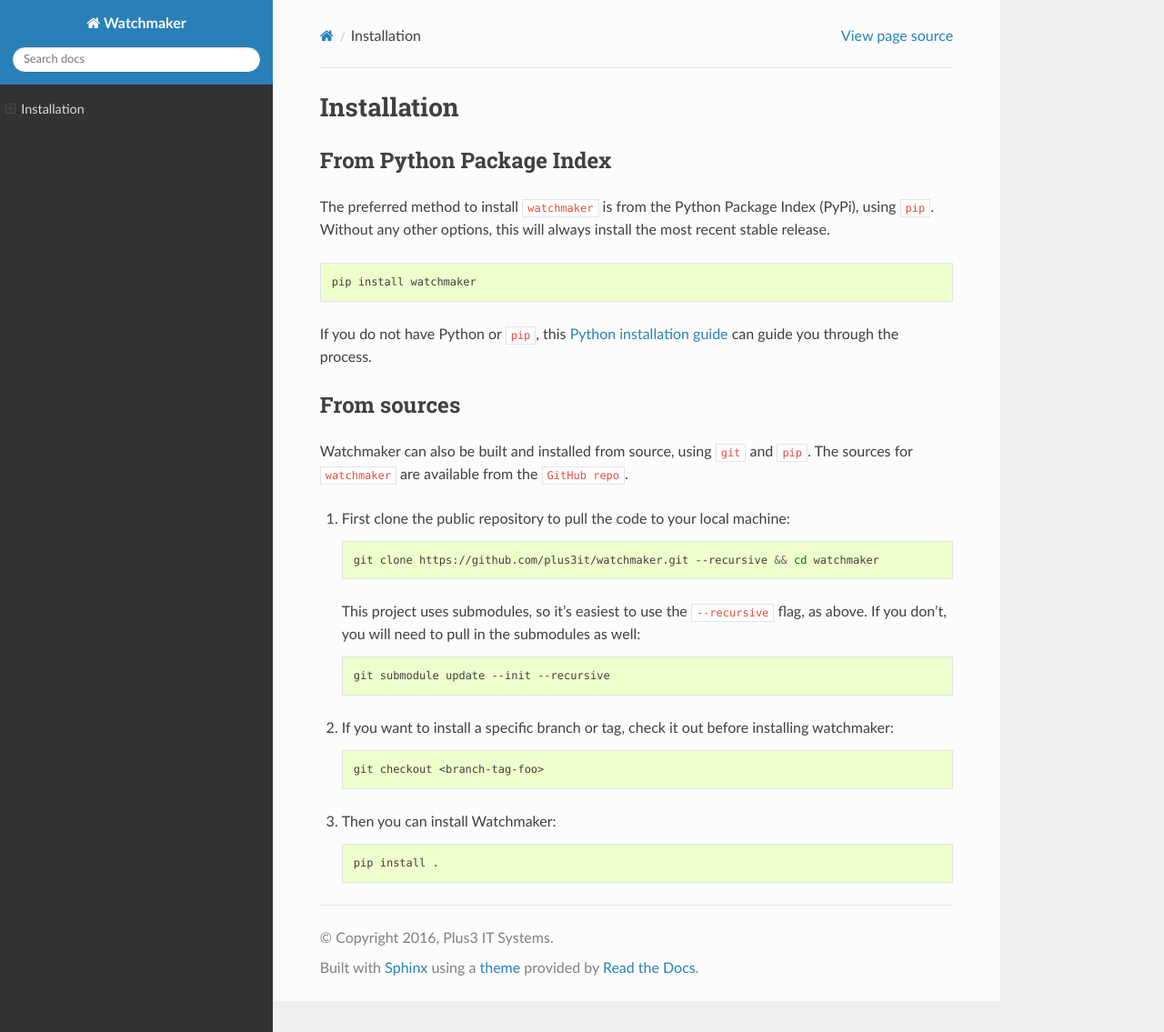
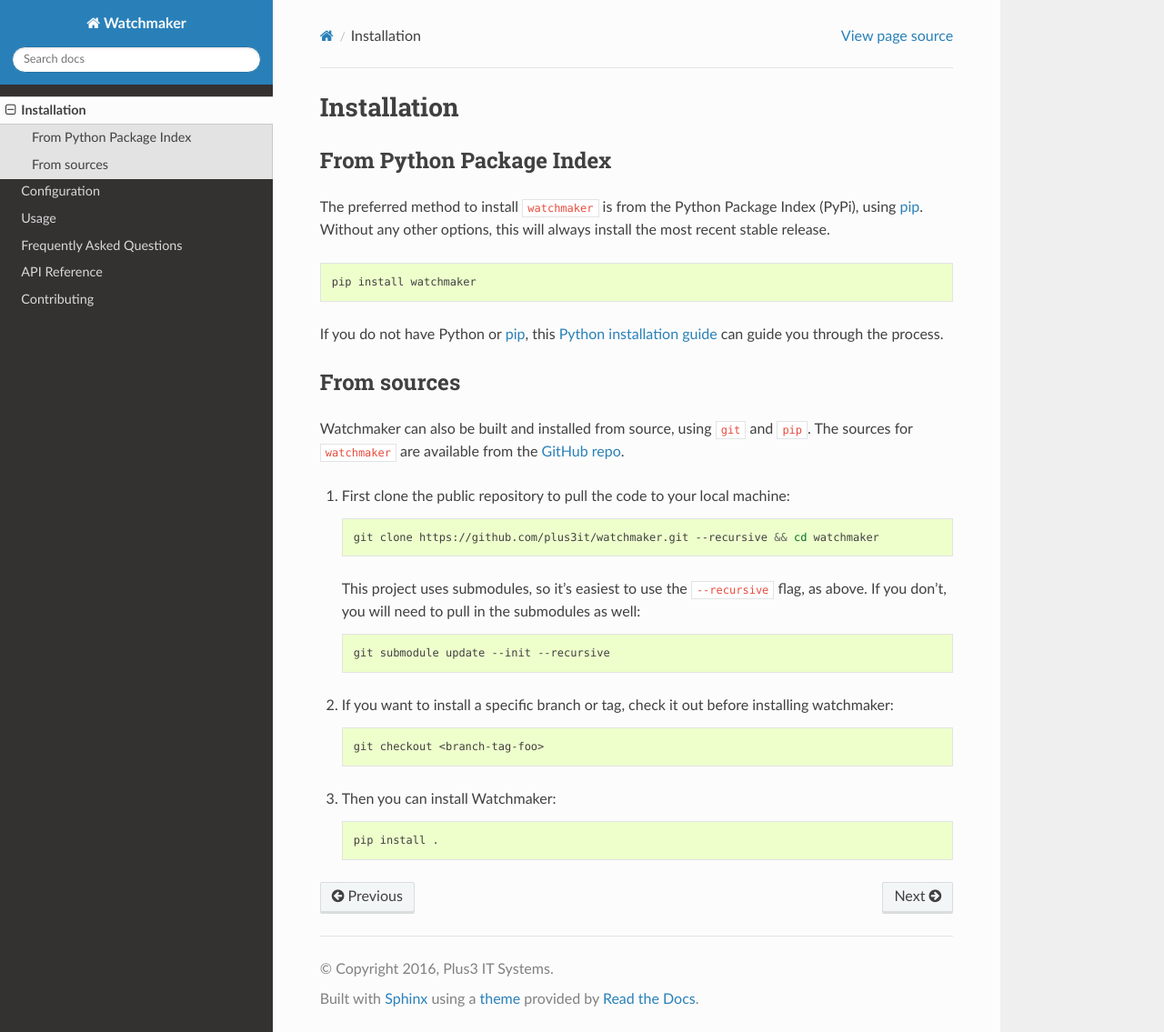
Before and after one commit to plus3it/watchmaker, a Sphinx documentation site: the page built from docs/installation.md, in a window 1280 px wide and 1135 px high. Shown: the whole window at 91% size. Built offline with Sphinx 7.4.7 and the Read the Docs theme 2.0.0, drawn with Linux system fonts in a browser that asks for light colours.

Commit message:
Updates config and docs for sphinx 1.6.x

````diff
--- a/docs/conf.py
+++ b/docs/conf.py
@@ -6,7 +6,6 @@
 import os
 import sys
 
-from recommonmark.parser import CommonMarkParser
 from recommonmark.transform import AutoStructify
 
 #
@@ -66,10 +65,6 @@
 # You can specify multiple suffix as a list of string:
 #
 source_suffix = ['.md', '.rst']
-
-source_parsers = {
-    '.md': CommonMarkParser,
-}
 
 # The encoding of source files.
 #
--- a/docs/installation.md
+++ b/docs/installation.md
@@ -3,20 +3,20 @@
 ## From Python Package Index
 
 The preferred method to install `watchmaker` is from the Python Package Index
-(PyPi), using [`pip`][0]. Without any other options, this will always install
+(PyPi), using [pip][0]. Without any other options, this will always install
 the most recent stable release.
 
 ```bash
 pip install watchmaker
 ```
 
-If you do not have Python or [`pip`][0], this [Python installation guide][1]
+If you do not have Python or [pip][0], this [Python installation guide][1]
 can guide you through the process.
 
 ## From sources
 
 Watchmaker can also be built and installed from source, using `git` and `pip`.
-The sources for `watchmaker` are available from the [`GitHub repo`][2].
+The sources for `watchmaker` are available from the [GitHub repo][2].
 
 1.  First clone the public repository to pull the code to your local machine:
 
````
Also changed, not shown: docs/faq.md (+1 -1 lines), docs/index.md (+12 -7 lines), docs/usage.md (+15 -9 lines), 1 other file.
